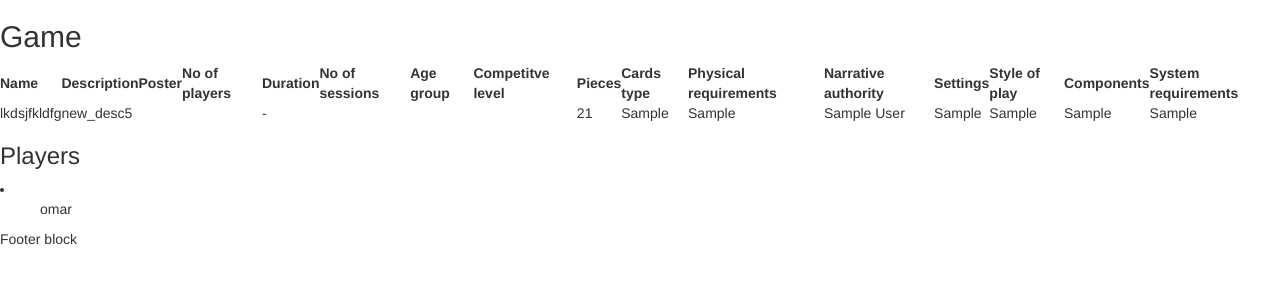
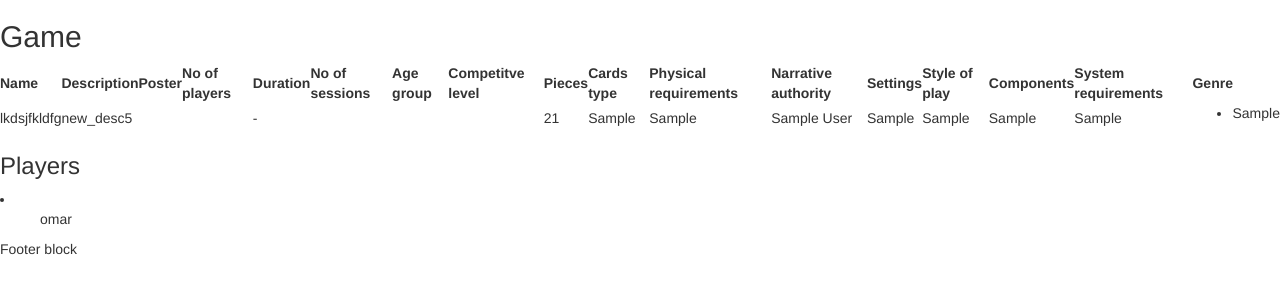
Before and after one commit to OmarWKH/324-gamehub, a Django app: a page that uses GameHub/templates/gametest/game_details.html in a window 1280 px wide. Shown: the part 90-390 px from the top of the page. Run offline with Django 3.2, Linux system fonts and the light colour scheme; data comes from the database, SQL or seed files in the repository; tables that the repository leaves empty hold one stand-in row (values such as "Sample post"); some libraries are stand-ins or nearby versions.

Commit message:
can add one genre at a time, still working on multiple

```diff
--- a/GameHub/templates/gametest/game_details.html
+++ b/GameHub/templates/gametest/game_details.html
@@ -22,6 +22,8 @@
 				<th>{{ field.label }}</th>
 			{% endfor %}
 		{% endfor %}
+
+		<th>Genre</th>
 	</thread>
 	<tbody>
 		<tr>
@@ -34,6 +36,14 @@
 					<td>{{ field.value|default_if_none:'-' }}</td>
 				{% endfor %}
 			{% endfor %}
+
+			<td>
+				<ul>
+					{% for genre in genres %}
+						<li>{{ genre }}</li>
+					{% endfor %}
+				</ul>
+			</td>
 	</tbody>
 </table>
 
--- a/GameHub/templates/gametest/game_form.html
+++ b/GameHub/templates/gametest/game_form.html
@@ -41,7 +41,7 @@
 	var form_count = {{genres_formset.total_form_count}};
 	$('#add_genre').click(function() {
 		form_count++;
-		var form = '{{genres_formset.empty_form|escapejs}}'.replace(/__prefix__/g, form_count);
+		var form = '{{genres_formset.empty_form|escapejs}}'.replace(/__prefix__/g, form_count-1);
 		$('#genres').append(form)
 		$('#id_gn-TOTAL_FORMS').val(form_count);
 	});
--- a/gametest/views.py
+++ b/gametest/views.py
@@ -51,10 +51,12 @@ def game_details(request, id):
 	except DoesNotExist:
 		pass
 
-	# will add boardgame form only if this is a boardgame
-	# if BoardGame.objects.filter(game=game_instance).exists():
-	# 	boardgame_form = BoardGameForm(request.GET or None, instance=BoardGame.objects.get(game=game_instance))
-	# 	context['boardgame_form'] = boardgame_form
+	# genre
+	genres = []
+	genre_records = Type.objects.filter(game=game_instance)
+	for record in genre_records:
+		genres.append(record.genre)
+	context['genres'] = genres
 
 	# adds game type forms for for all game types in GAME_TYPES_MODELS array (defined at the top)
 	gametypes_forms = []
@@ -116,9 +118,14 @@ def manage_game(request, id=None):
 	for formset in gametypes_formsets:
 		gametypes_formsets_are_valid = formset.is_valid()
 
+
 	if game_form.is_valid() and genres_formset.is_valid() and gametypes_formsets_are_valid:
 		game_form.save()
-		genres_formset.save()
+		for form in genres_formset:
+			print(genres_formset.management_form)
+			print(form)
+			form.instance.game_id = game_form.instance.game_id
+			form.save()
 		for formset in gametypes_formsets:
 			formset.save()
 		return redirect('gametest:games_list')
```
